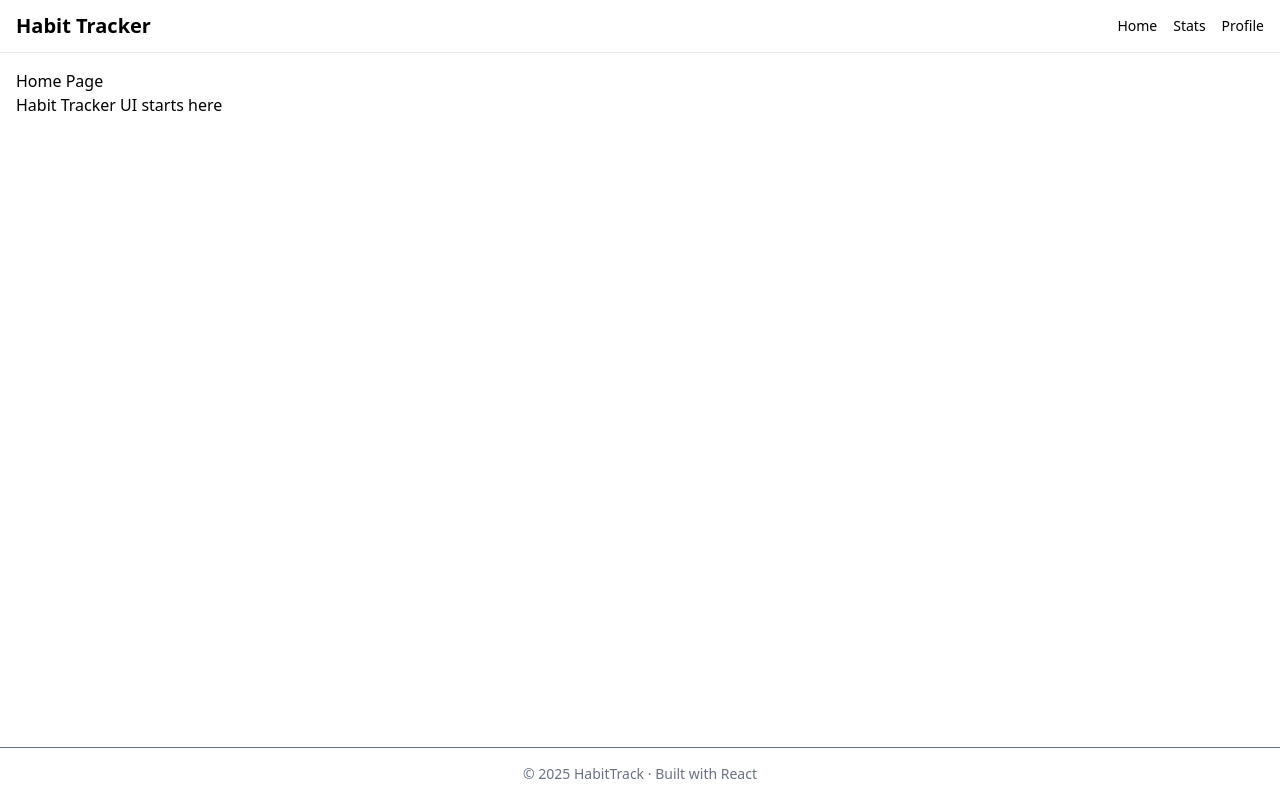
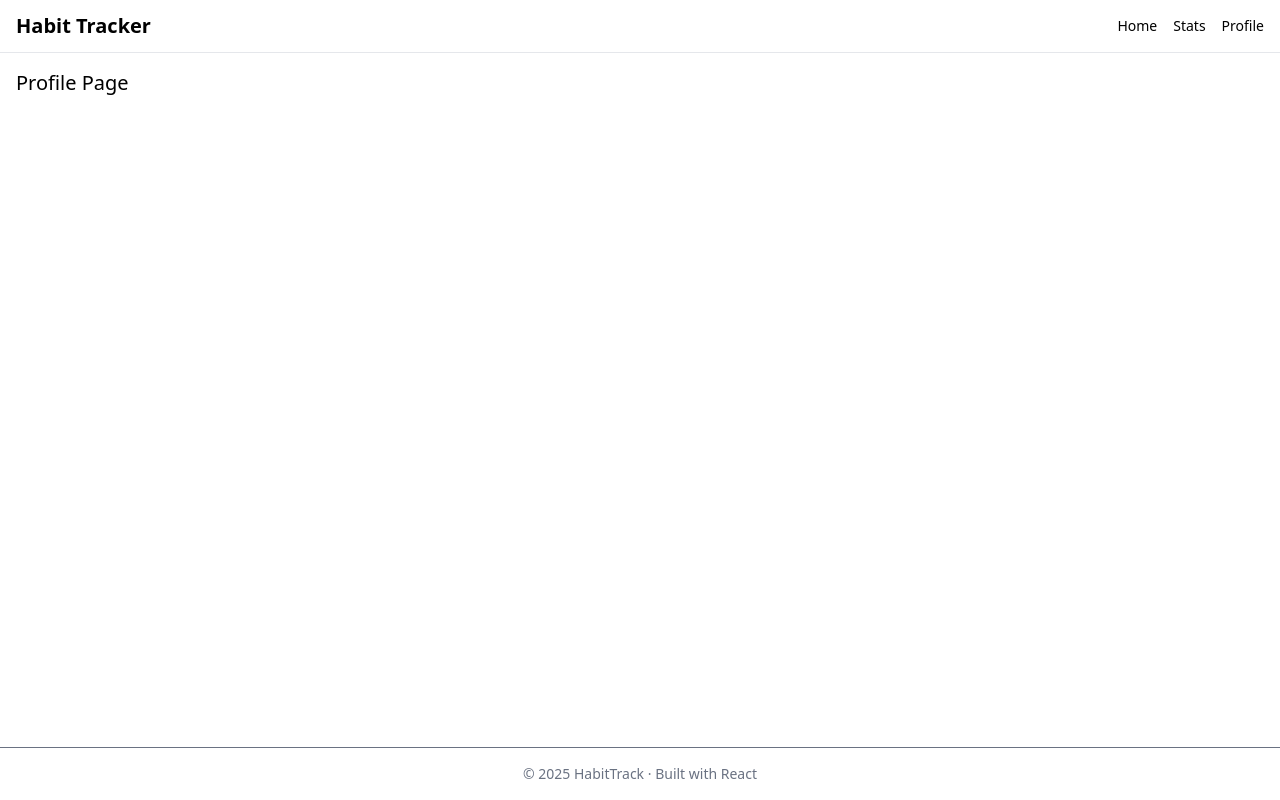
Before and after one commit to pranavk02003/Habit-track, a React (Vite) app: page /profile in a window 1280 px wide. Built offline with nearby package versions, Linux system fonts and the light colour scheme.

Commit message:
Implement routing with React Router and layout structure

```diff
--- a/src/App.jsx
+++ b/src/App.jsx
@@ -1,8 +1,24 @@
 import React from "react";
+import { createBrowserRouter, RouterProvider } from "react-router-dom";
 import Root from "./routes/Root";
+import Home from "./pages/Home";
+import Stats from "./Pages/Stats";
+import Profile from "./Pages/Profile";
+
+const router = createBrowserRouter([
+  {
+    path: "/",
+    element: <Root />,
+    children: [
+      { index: true, element: <Home /> },
+      { path: "stats", element: <Stats /> },
+      { path: "profile", element: <Profile /> },
+    ],
+  },
+]);
 
 function App() {
-  return <Root />;
+  return <RouterProvider router={router} />;
 }
 
 export default App;
--- a/src/Pages/Profile.jsx
+++ b/src/Pages/Profile.jsx
@@ -0,0 +1,6 @@
+import React from "react";
+
+function Profile() {
+  return <h2 className="text-xl">Profile Page</h2>;
+}
+export default Profile;
--- a/src/Pages/Stats.jsx
+++ b/src/Pages/Stats.jsx
@@ -0,0 +1,7 @@
+import React from "react";
+
+
+function Stats() {
+  return <h2 className="text-xl">Stats Page</h2>;
+}
+export default Stats;
--- a/src/routes/Root.jsx
+++ b/src/routes/Root.jsx
@@ -2,15 +2,17 @@ import React from "react";
 import Header from "../components/Header";
 import Footer from "../components/Footer";
 import BottomNav from "../components/BottomNav";
-import Home from "../pages/Home";
+import { Outlet } from "react-router-dom";
 
 function Root() {
   return (
     <div className="min-h-screen flex flex-col">
       <Header />
-      <main className="flex-1 p-4">
-        <Home />
+
+      <main className="flex-1 pb-16 md:pb-0 p-4">
+        <Outlet />
       </main>
+
       <BottomNav />
       <Footer />
     </div>
```
